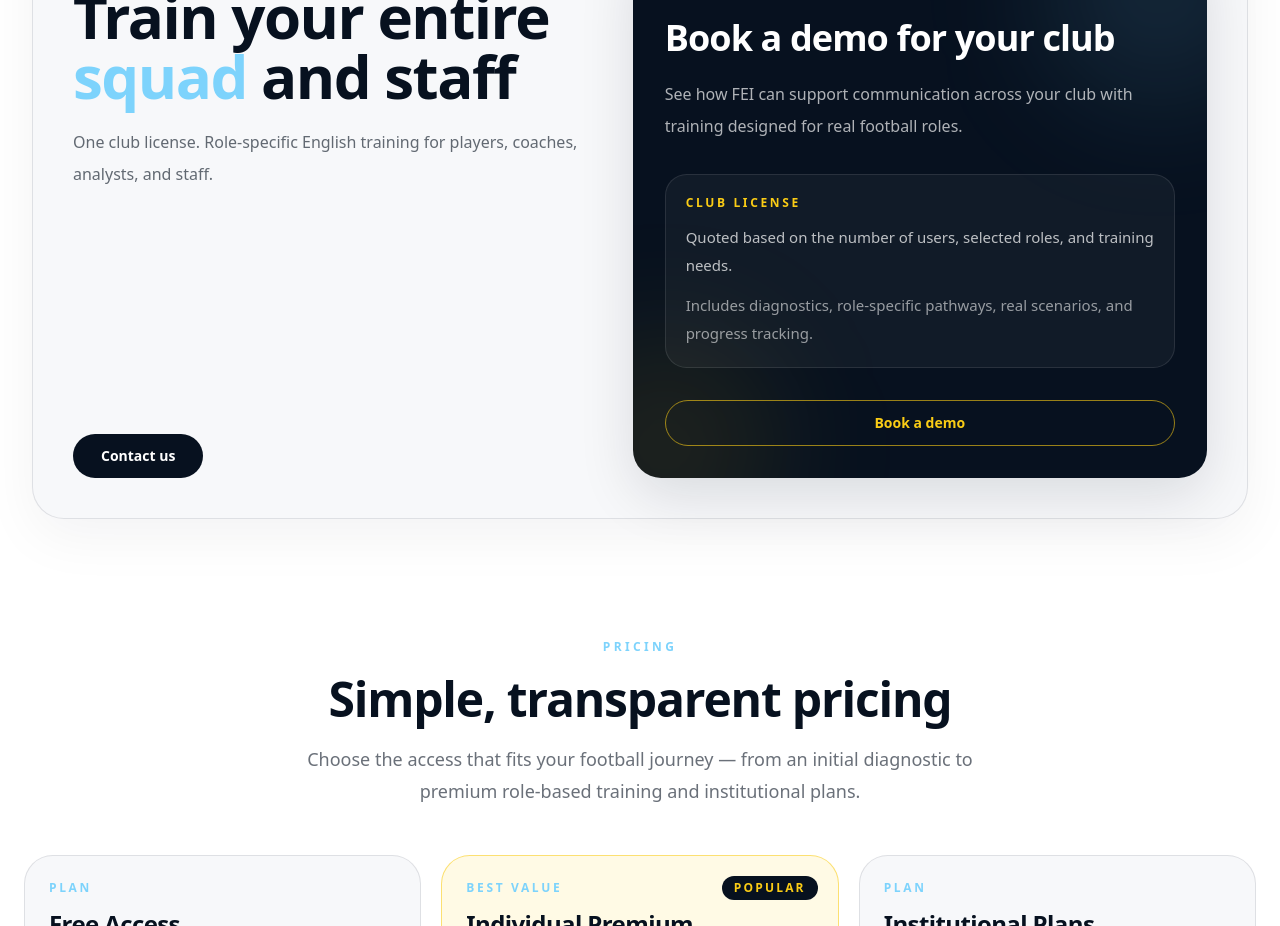
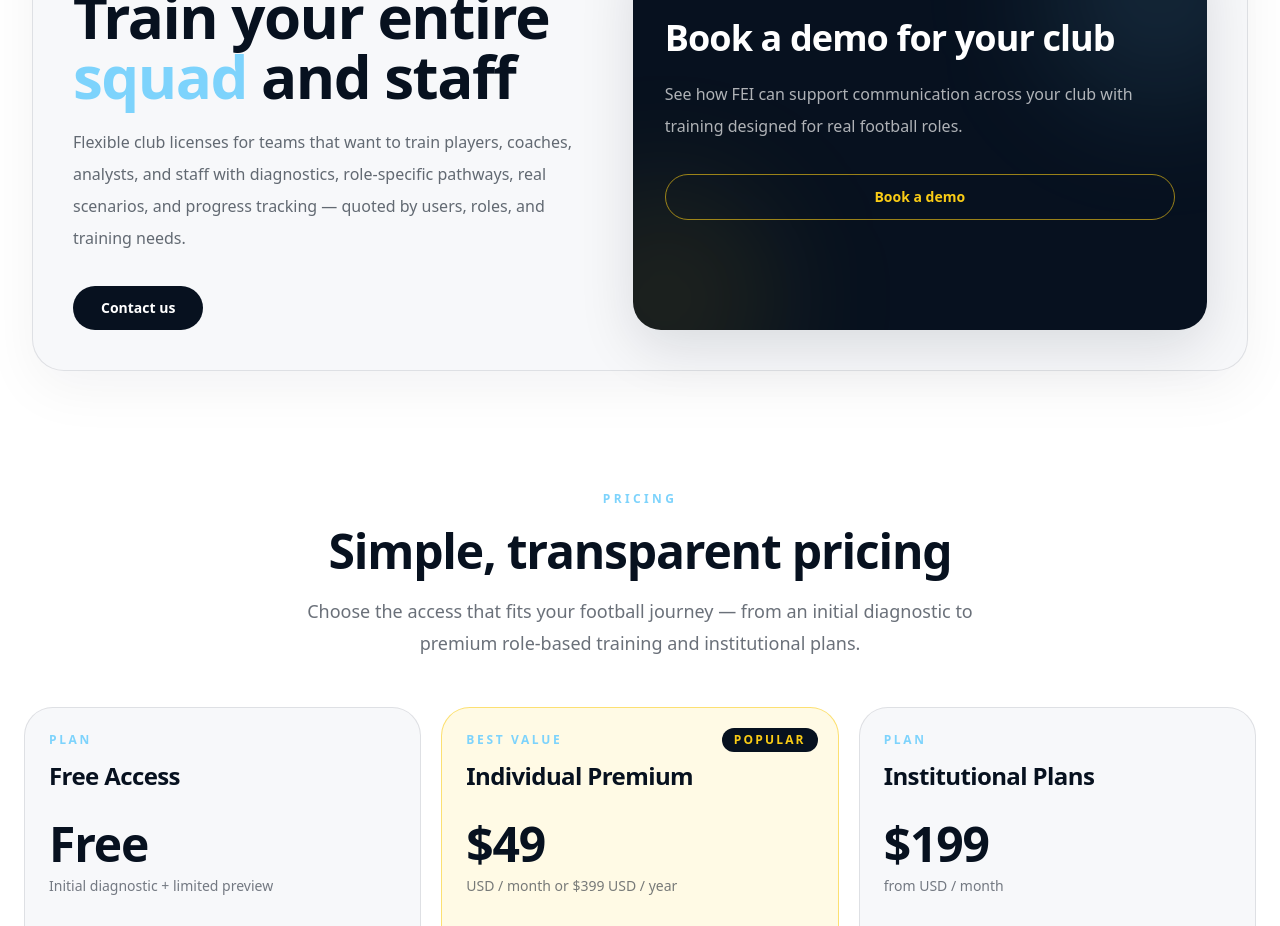
Before and after one commit to feifootball/fei-platform, a Next.js app: page / in a window 1280 px wide. Shown: the part 2160-3086 px from the top of the page. Built offline with nearby package versions, Linux system fonts and the light colour scheme.

Commit message:
Move club license details under title

```diff
--- a/app/page.tsx
+++ b/app/page.tsx
@@ -511,8 +511,8 @@ export default function Home() {
 
                   <p className="mt-5 max-w-2xl text-[15px] font-normal leading-7 text-fei-bg/62 sm:text-base sm:leading-8">
                     {lang === "en"
-                      ? "One club license. Role-specific English training for players, coaches, analysts, and staff."
-                      : "Una licencia institucional. Entrenamiento de inglés por rol para jugadores, entrenadores, analistas y staff."}
+                      ? "Flexible club licenses for teams that want to train players, coaches, analysts, and staff with diagnostics, role-specific pathways, real scenarios, and progress tracking — quoted by users, roles, and training needs."
+                      : "Licencias institucionales flexibles para equipos que quieren entrenar a jugadores, entrenadores, analistas y staff con diagnósticos, rutas por rol, escenarios reales y seguimiento de progreso — cotizadas según usuarios, roles y necesidades de entrenamiento."}
                   </p>
                 </div>
 
@@ -542,24 +542,6 @@ export default function Home() {
                       ? "See how FEI can support communication across your club with training designed for real football roles."
                       : "Conoce cómo FEI puede fortalecer la comunicación de tu club con entrenamiento diseñado para roles reales del fútbol."}
                   </p>
-
-                  <div className="mt-8 rounded-[1.35rem] border border-white/10 bg-white/[0.045] p-5">
-                    <p className="text-xs font-black uppercase tracking-[0.22em] text-fei-yellow">
-                      {lang === "en" ? "Club license" : "Licencia institucional"}
-                    </p>
-
-                    <p className="mt-3 text-[15px] leading-7 text-white/72">
-                      {lang === "en"
-                        ? "Quoted based on the number of users, selected roles, and training needs."
-                        : "Cotización según el número de usuarios, roles seleccionados y necesidades de entrenamiento."}
-                    </p>
-
-                    <p className="mt-3 text-[15px] leading-7 text-white/56">
-                      {lang === "en"
-                        ? "Includes diagnostics, role-specific pathways, real scenarios, and progress tracking."
-                        : "Incluye diagnósticos, rutas por rol, escenarios reales y seguimiento de progreso."}
-                    </p>
-                  </div>
 
                   <a
                     href="/contact"
```
